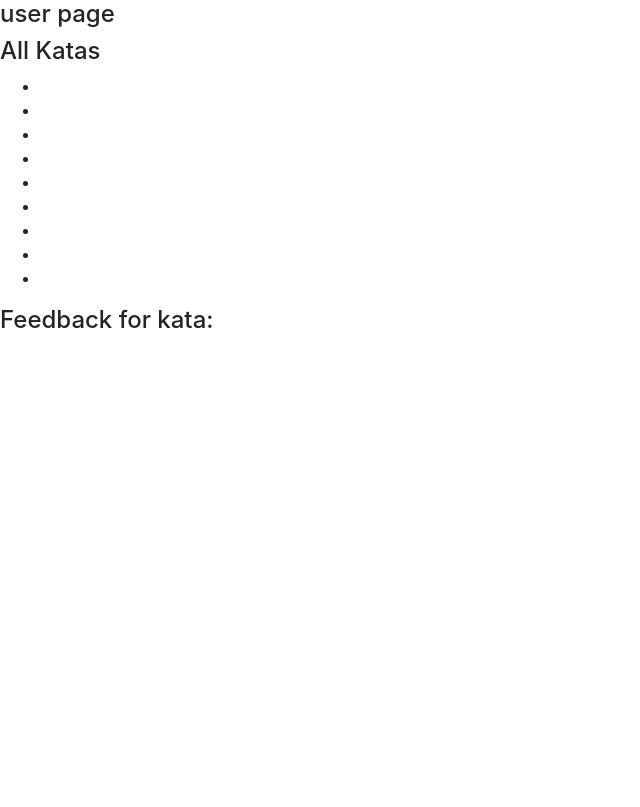
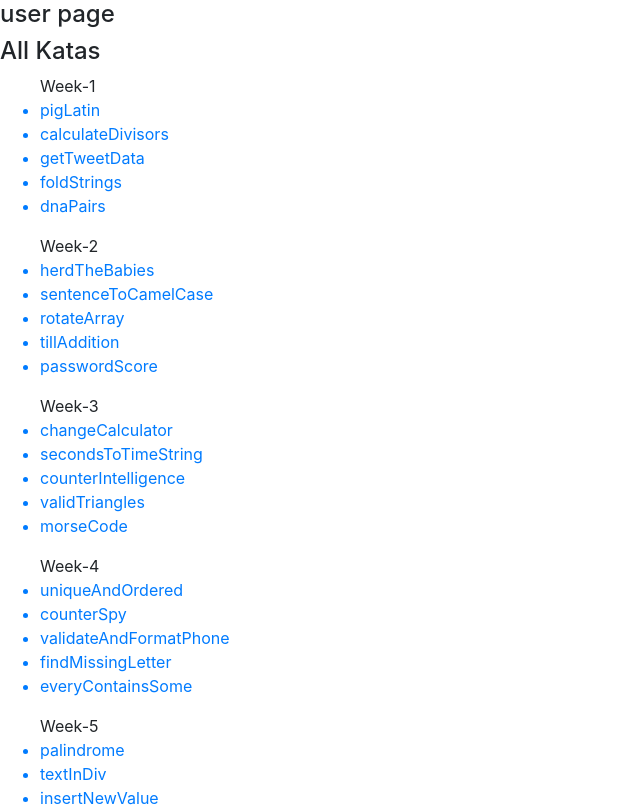
Before and after one commit to Katagorize/FE-Katagorize, a React (Create React App) app: page /users/1 in a window 1280 px wide. Shown: the top 807 px of the page, without its empty margins (0-640 px from the left). Built offline with nearby package versions, Linux system fonts and the light colour scheme.

Commit message:
kataInfo setup with links

```diff
--- a/src/App.js
+++ b/src/App.js
@@ -22,6 +22,7 @@ class App extends Component {
           <Route exact path='/signin' component={SignIn}/>
           <Route exact path='/signup' component={SignUp}/>
           <Route path="/users/:username" component={UserPage} />
+
           </Switch>
         </div>
       </BrowserRouter>
--- a/src/components/KataInfo.js
+++ b/src/components/KataInfo.js
@@ -11,7 +11,7 @@ class KataInfo extends Component {
   render() {
     return (
       <div>
-        <h4>Feedback for kata: {this.state.kata}</h4>
+        <h4>Feedback for kata: {this.props.match.params.kataname}</h4>
       </div>
     )
   }
--- a/src/components/Katas.js
+++ b/src/components/Katas.js
@@ -1,5 +1,6 @@
 import React, { Component } from 'react'
 import katas from '../data/katas'
+import {BrowserRouter, Route, Switch, Link} from "react-router-dom";
 
 
 class Katas extends Component {
@@ -15,13 +16,25 @@ class Katas extends Component {
 
         <div className='KataList'>
           <h4>All Katas</h4>
-          <ul>
-          {this.state.katas.map((kata, key) => {
+
+
+          {this.state.katas.map((week, key) => {
+            let weekKey = Object.keys(week)[0];
+            let kataList = week[weekKey].map((kata) => {
+              return (
+             <Link to={`/users/${this.props.username}/${kata.title}`}> <li>{kata.title}</li> </Link>
+              )
+
+            })
             return (
-            <li key={key}>{kata.title}</li>
+              <div>
+              <ul>{weekKey}
+              {kataList}
+              </ul>
+              </div>
             )
           })}
-          </ul>
+
         </div>
 
       </div>
--- a/src/components/UserPage.js
+++ b/src/components/UserPage.js
@@ -1,6 +1,8 @@
 import React, {Component} from 'react';
 import Katas from './Katas';
 import KataInfo from './KataInfo';
+import {BrowserRouter, Route, Switch, Link} from "react-router-dom";
+
 
 class UserPage extends Component {
     state= {
@@ -8,12 +10,15 @@ class UserPage extends Component {
     }
 
     render() {
+
         return (
             <div className='KataPage'>
             <div>
                 <h4>user page</h4>
-                <Katas/>
-                <KataInfo/>
+                <Katas username={this.props.match.params.username}/>
+                <Route path="/users/:username/:kataname" component={KataInfo} />
+
+
             </div>
             </div>
         )
--- a/src/data/katas.js
+++ b/src/data/katas.js
@@ -173,7 +173,7 @@ const katas =
   }]},
 
 
-  {'Week-8': [{
+  {'Week-9': [{
     "date": "2018-01-15",
     "title": "rotateMatrix"
   },
```
